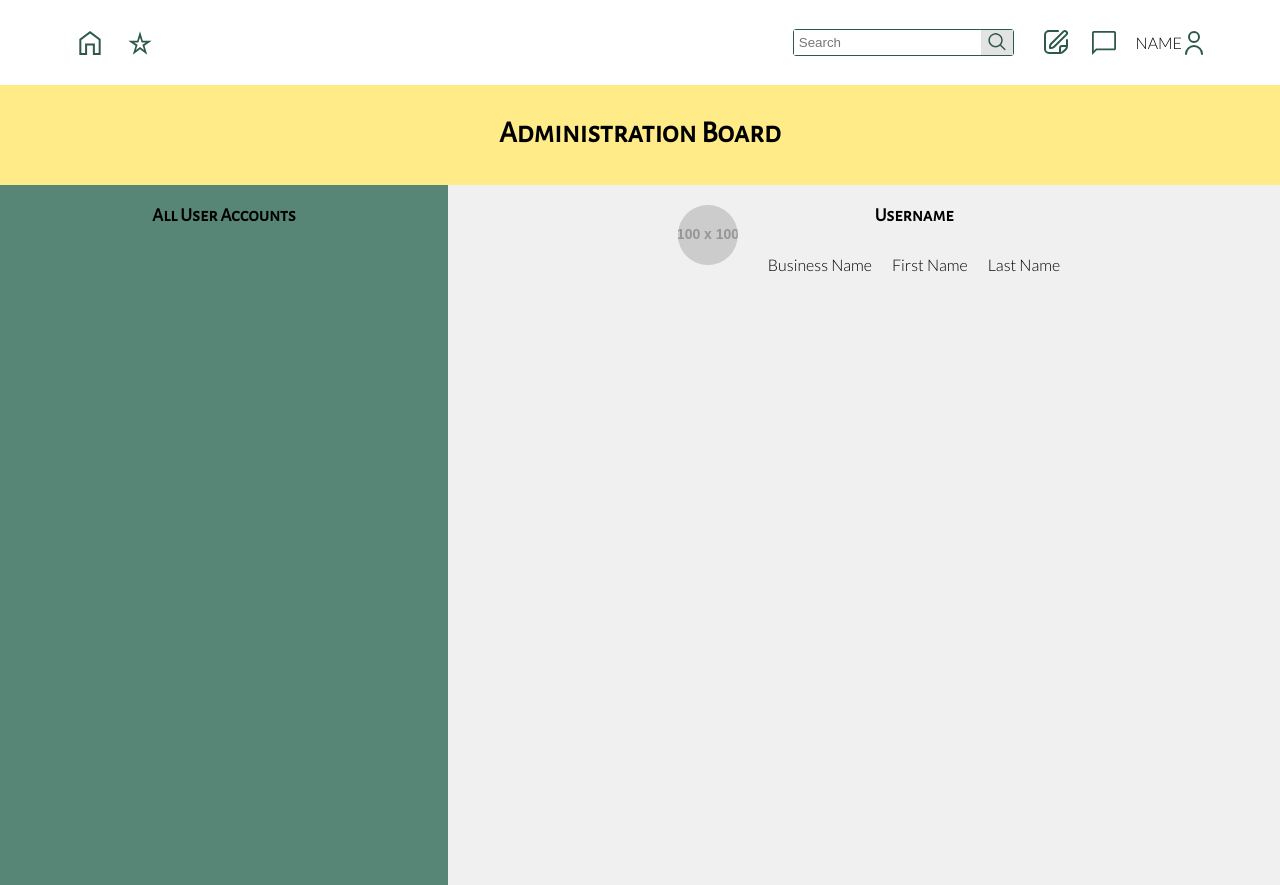
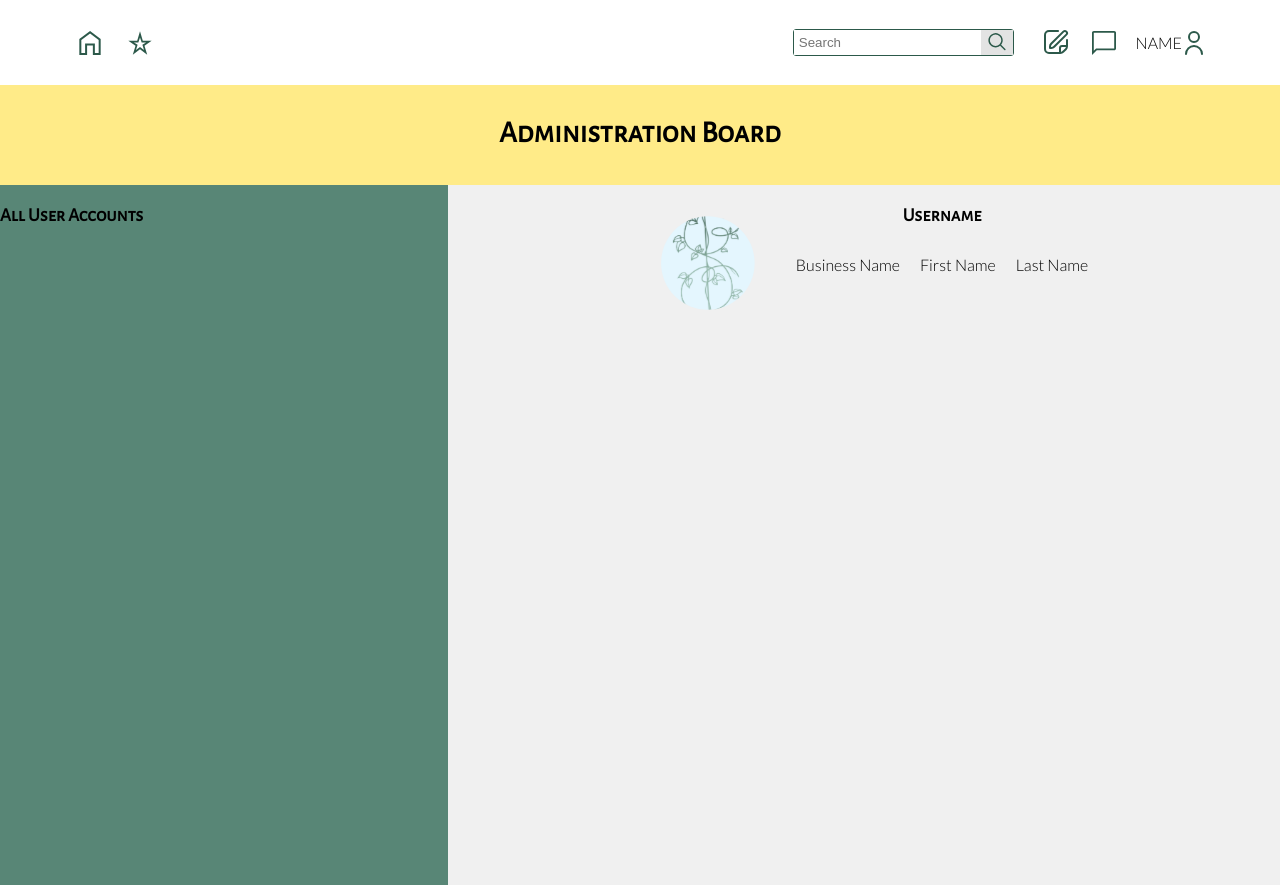
Before and after one commit to mbabey/2800-202210-BBY12, a website: page views/admin-view-accounts.html in a window 1280 px wide. Drawn offline with Linux system fonts and the light colour scheme; placeholder pictures from the web are drawn by us.

Commit message:
Change dummy image on admin-view-accounts

```diff
--- a/views/admin-view-accounts.html
+++ b/views/admin-view-accounts.html
@@ -78,7 +78,7 @@
     </div>
     <div class="content">
       <div class="admin-left">
-        <h3 id="account-title">All User Accounts</h3>
+        <h3>All User Accounts</h3>
         <div id="user-list">
         </div>
       </div>
@@ -86,7 +86,7 @@
         <div class="profile">
           <div class="profile-head">
             <div class="profile-picture">
-              <img src="https://dummyimage.com/100x100/000/fff" alt="placeholder image">
+              <img src="./images/logo-favicon.png" alt="image">
             </div>
             <div class="profile-info">
               <h3 id="u-name">Username</h3>
```
Also changed, not shown: views/images/logo-favicon.png (added).
